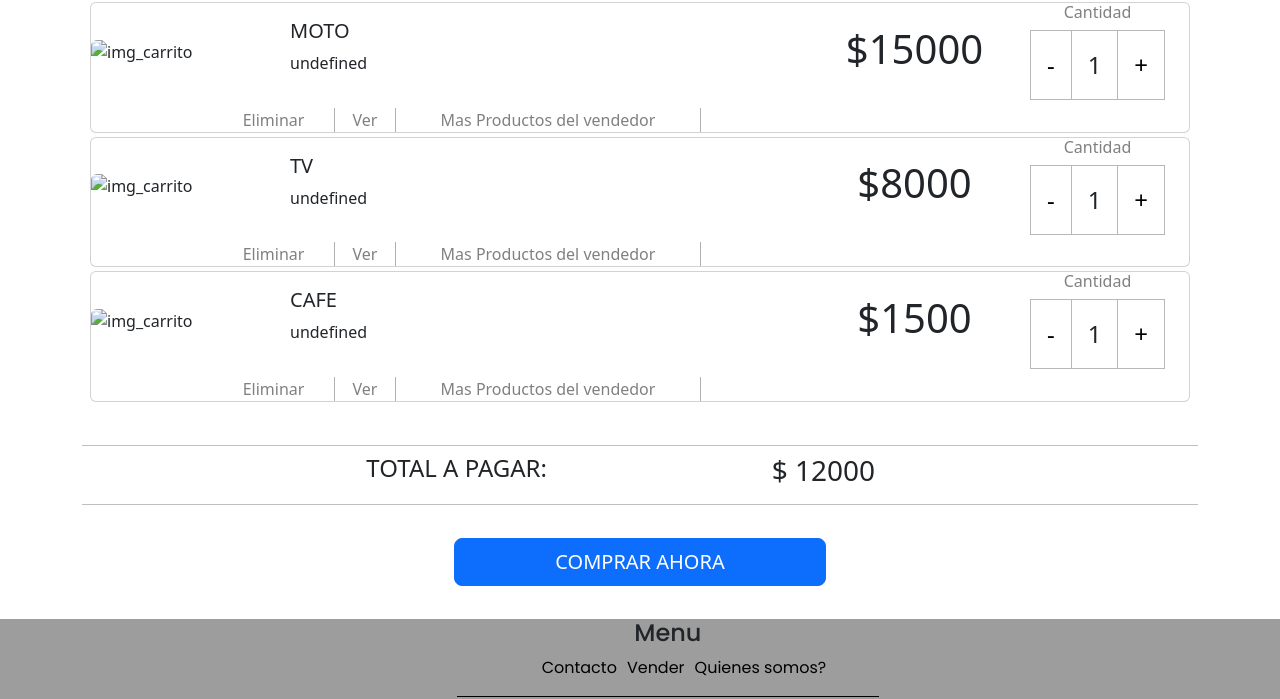
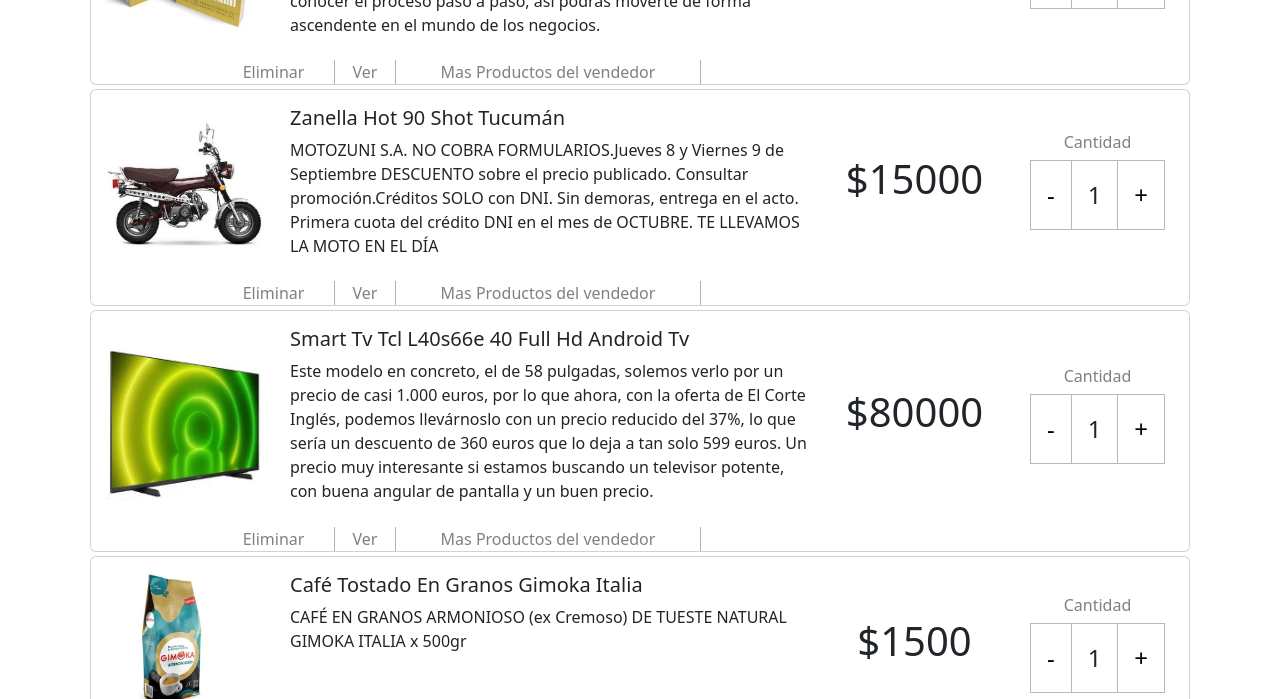
Before and after one commit to gabrielcan/Desafio4DOM_CanoGabriel, a plain HTML site: page index.html in a window 1280 px wide. Shown: the part 734-1433 px from the top of the page. Drawn offline with nearby package versions, Linux system fonts and the light colour scheme.

Commit message:
Vuelvo a subir desafio que falta completar

```diff
--- a/js/index.js
+++ b/js/index.js
@@ -14,6 +14,30 @@ _Buscamos un producto por el nombre
 
 
 /* Creamos la/las Clases a utilizar */
+
+const productos = [];
+let categProducto;
+let nombreProducto;
+let section_ProdCarrito;
+let contProdCarrito;
+let carrito_Cont_img;
+let contImgCarrito;
+let prodSeccion1Carrito;
+let carrito_CardBody;
+let carrito_TituloProducto;
+let carrito_descripProd;
+let carrito_ValorProd;
+let carrito_TexIncremntCant;
+let carrito_IncremntBotones;
+let carrito_ContBtnResta;
+let carrito_btnResta;
+let carrito_ContBtnSuma;
+let carrito_btnSuma;
+let carrito_valorCant;
+let carrito_subMenuProd;
+let carrito_subMenu_opc1;
+let carrito_subMenu_opc2;
+let carrito_subMenu_opc3;
 class Producto {
   constructor(nombre, precio, cant, categoria,img,descrip) {
     this.nombre = nombre;
@@ -31,97 +55,89 @@ class Producto {
 
   }
 
-  mostrar=()=>{ //mostramos en un alert los campos del producto
-   return alert(`Nombre del Producto: ${this.nombre} \n Precio: ${this.valorUnidad} \n Categoria del Producto: ${this.categoria()} \n Stock: ${this.stock}`)
+
+ calcularPrecioProd=()=>{
+  let cant=document.getElementById("Cant_Prod");
+   /* let precioMostrar=parseInt(cant)*this.valorUnidad; */
+return parseInt(cant?.innerText)*this.valorUnidad;
  }
 
-}
+  mostrar=()=>{ //mostramos en un alert los campos del producto
 
-const productos = [];
-let categProducto;
-let nombreProducto;
-productos.push(
-  new Producto("Kit Daewoo Amoladora Angular 750w + Taladro Percutor 550w", 11500,2,"O","./medias/img_Art_Mas_Vendidos_03.JPG"," Lo que tenés que saber de este producto Apta para un disco de 115 mm de diámetro. \nAlcanza una profundidad de corte de 115 mm.\nTrae interruptor tecla. Su potencia es de 750 W."),
-  new Producto("Auriculares Inalambricos", 9900, 10, "E","/medias/img_Art_Mas_Vendidos_01.JPG","Auricular. Bluetooth. El formato perfecto para vos: al serin-ear, aislan el ruido del exterior, mejoran la calidad del audio y son de tamano pequeno para poder insertarse en tu oreja.Son ideales para acompanarte a la hora de hacer ejercicio mientras te sumergis en el mejor sonido envolvente. Base descarga: 800 mAh."),
-  new Producto("DICCIONARIO", 1110, 3, "L"),
-  new Producto("MOTO",15000,3,"O"),
-  new Producto("TV",8000,5,"E"),
-  new Producto("CAFE",1500,5,"A")
-);
+   let aux= this.calcularPrecioProd();
 
-for(const item of productos){
+      section_ProdCarrito=document.getElementById("section_ProdCarrito");
 
-let section_ProdCarrito=document.getElementById("section_ProdCarrito");
-
-let contProdCarrito=document.createElement("div");
+      contProdCarrito=document.createElement("div");
        contProdCarrito.className="card row g-0 m-1 cont_Prod_Carrito";
 
-let carrito_Cont_img=document.createElement("div");
+      carrito_Cont_img=document.createElement("div");
       carrito_Cont_img.className="col-md-2 col-12 d-flex";
 
-let contImgCarrito=document.createElement("img");
+      contImgCarrito=document.createElement("img");
       contImgCarrito.className="img-fluid rounded-start carrito__img_art";
-contImgCarrito.src=item.img;
+      contImgCarrito.src=this.img;
       contImgCarrito.alt="img_carrito"
 
 
 
- let prodSeccion1Carrito=document.createElement("div");
+       prodSeccion1Carrito=document.createElement("div");
        prodSeccion1Carrito.className="col-md-6 col-12";
 
-let carrito_CardBody=document.createElement("div");
+      carrito_CardBody=document.createElement("div");
       carrito_CardBody.className="card-body";
 
-let carrito_TituloProducto=document.createElement("h5");
+      carrito_TituloProducto=document.createElement("h5");
       carrito_TituloProducto.className="card-title";
-carrito_TituloProducto.innerHTML=item.nombre;
+      carrito_TituloProducto.innerHTML=this.nombre;
 
-let carrito_descripProd=document.createElement("p");
+      carrito_descripProd=document.createElement("p");
       carrito_descripProd.className="card-text"
-carrito_descripProd.innerHTML=item.descrip;
+      carrito_descripProd.innerHTML=this.descrip;
 
-let carrito_ValorProd=document.createElement("div");
+      carrito_ValorProd=document.createElement("div");
       carrito_ValorProd.className="col-md-2 d-flex carrito__cont_cant_art";
-carrito_ValorProd.innerHTML=`<h1>$${item.valorUnidad}</h1>`
+      carrito_ValorProd.innerHTML=`<h1>$${aux}</h1>`
 
-let carrito_TexIncremntCant=document.createElement("div");
+      carrito_TexIncremntCant=document.createElement("div");
       carrito_TexIncremntCant.className="col-md-2 d-flex carrito__cont_text_art col-12";
       carrito_TexIncremntCant.innerHTML="<h4>Cantidad</h4>";
 
-let carrito_IncremntBotones= document.createElement("div");
+      carrito_IncremntBotones= document.createElement("div");
       carrito_IncremntBotones.className="d-flex carrito__cont_cant_art col-12";
 
-let carrito_ContBtnResta= document.createElement("div");
+      carrito_ContBtnResta= document.createElement("div");
       carrito_ContBtnResta.className="carrito__simb_art";
 
-let carrito_btnResta=document.createElement("a");
+      carrito_btnResta=document.createElement("a");
       carrito_btnResta.href="#";
       carrito_btnResta.innerHTML="-";
 
-let carrito_ContBtnSuma=document.createElement("div");
+      carrito_ContBtnSuma=document.createElement("div");
       carrito_ContBtnSuma.className="carrito__simb_art";
 
-let carrito_btnSuma=document.createElement("a");
+      carrito_btnSuma=document.createElement("a");
       carrito_btnSuma.href="#";
       carrito_btnSuma.innerHTML="+";
 
 
-let carrito_valorCant=document.createElement("div");
+      carrito_valorCant=document.createElement("div");
       carrito_valorCant.className="carrito__text_art";
+      carrito_valorCant.id="Cant_Prod";
       carrito_valorCant.innerHTML="1";
 
-let carrito_subMenuProd=document.createElement("div");
+      carrito_subMenuProd=document.createElement("div");
       carrito_subMenuProd.className="col-md-8 carrito__art_link d-flex col-12";
 
-let carrito_subMenu_opc1=document.createElement("a");
+      carrito_subMenu_opc1=document.createElement("a");
       carrito_subMenu_opc1.className="col-3 col-md-2";
       carrito_subMenu_opc1.innerHTML="Eliminar";
 
-let carrito_subMenu_opc2=document.createElement("a");
+      carrito_subMenu_opc2=document.createElement("a");
       carrito_subMenu_opc2.className="col-2 col-md-1";
       carrito_subMenu_opc2.innerHTML="Ver";
 
-let carrito_subMenu_opc3=document.createElement("a");
+      carrito_subMenu_opc3=document.createElement("a");
       carrito_subMenu_opc3.className="col-7 col-md-5";
       carrito_subMenu_opc3.innerHTML="Mas Productos del vendedor";
 
@@ -153,5 +169,26 @@ carrito_subMenuProd.appendChild(carrito_subMenu_opc3);
       }
 
 
+}
+
+
+productos.push(
+  new Producto("Kit Daewoo Amoladora Angular 750w + Taladro Percutor 550w", 11500,2,"O","./medias/img_Art_Mas_Vendidos_03.JPG"," Lo que tenés que saber de este producto Apta para un disco de 115 mm de diámetro. \nAlcanza una profundidad de corte de 115 mm.\nTrae interruptor tecla. Su potencia es de 750 W."),
+  new Producto("Auriculares Inalambricos", 9900, 10, "E","./medias/img_Art_Mas_Vendidos_01.JPG","Auricular. Bluetooth. El formato perfecto para vos: al serin-ear, aislan el ruido del exterior, mejoran la calidad del audio y son de tamano pequeno para poder insertarse en tu oreja.Son ideales para acompanarte a la hora de hacer ejercicio mientras te sumergis en el mejor sonido envolvente. Base descarga: 800 mAh."),
+  new Producto("Libro De Comerciante A Empresario", 1110, 3, "L","./medias/IMG_Articulo5.jpg","En este libro el autor te enseña el camino y te da muchos consejos necesarios para producir el cambio que siempre soñaste. Esta novedosa metodología te enseñará a evolucionar cada paso y a conocer el proceso paso a paso, así podrás moverte de forma ascendente en el mundo de los negocios."),
+  new Producto("Zanella Hot 90 Shot Tucumán",15000,3,"O","./medias/IMG_Articulo6.jpg","MOTOZUNI S.A. NO COBRA FORMULARIOS.Jueves 8 y Viernes 9 de Septiembre DESCUENTO sobre el precio publicado. Consultar promoción.Créditos SOLO con DNI. Sin demoras, entrega en el acto. Primera cuota del crédito DNI en el mes de OCTUBRE. TE LLEVAMOS LA MOTO EN EL DÍA"),
+  new Producto("Smart Tv Tcl L40s66e 40 Full Hd Android Tv",80000,5,"E","./medias/IMG_Articulo7.jpg","Este modelo en concreto, el de 58 pulgadas, solemos verlo por un precio de casi 1.000 euros, por lo que ahora, con la oferta de El Corte Inglés, podemos llevárnoslo con un precio reducido del 37%, lo que sería un descuento de 360 euros que lo deja a tan solo 599 euros. Un precio muy interesante si estamos buscando un televisor potente, con buena angular de pantalla y un buen precio."),
+  new Producto("Café Tostado En Granos Gimoka Italia",1500,5,"A","./medias/IMG_Articulo8.jpg","CAFÉ EN GRANOS ARMONIOSO (ex Cremoso) DE TUESTE NATURAL GIMOKA ITALIA x 500gr")
+);
+
+productos.forEach(item=>{
+
+  item.mostrar();
+
+
+
+})
+
+
 /* document.body.append(section_ProdCarrito);
  */
```
Also changed, not shown: index.html (+1 -1 lines), medias/IMG_Articulo5.jpg (added), medias/IMG_Articulo6.jpg (added), medias/IMG_Articulo7.jpg (added), medias/IMG_Articulo8.jpg (added). Lines whose indentation alone changed are shown as unchanged.
